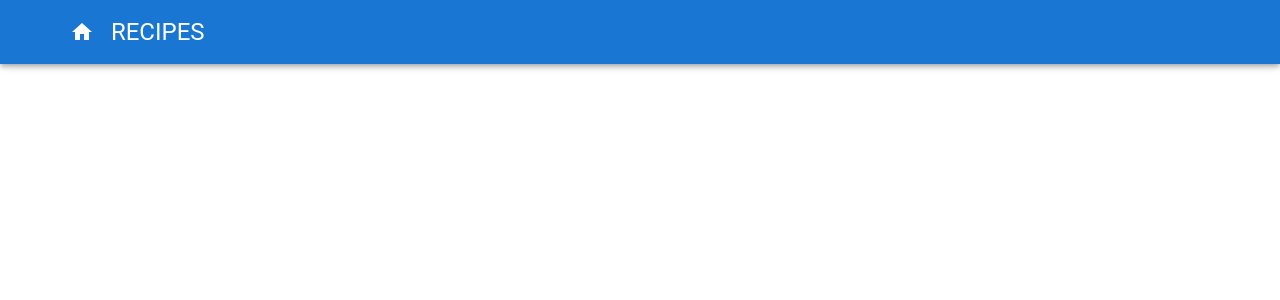
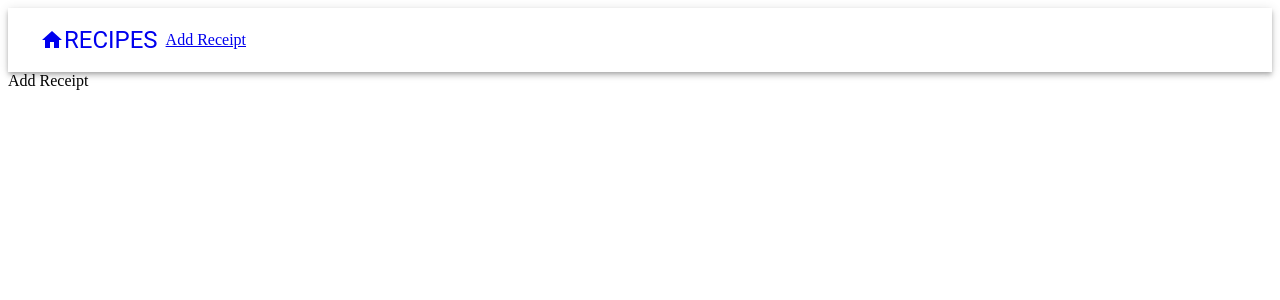
Before and after one commit to viman39/share-recipe, a React (Create React App) app: page /receipt/create in a window 1280 px wide. Shown: the top 300 px of the page. Built offline with nearby package versions, Linux system fonts and the light colour scheme.

Commit message:
add router

```diff
--- a/package.json
+++ b/package.json
@@ -14,9 +14,13 @@
     "@types/node": "^16.18.24",
     "@types/react": "^18.0.38",
     "@types/react-dom": "^18.0.11",
+    "localforage": "^1.10.0",
+    "match-sorter": "^6.3.1",
     "react": "^18.2.0",
     "react-dom": "^18.2.0",
+    "react-router-dom": "^6.10.0",
     "react-scripts": "5.0.1",
+    "sort-by": "^1.2.0",
     "typescript": "^4.9.5",
     "web-vitals": "^2.1.4"
   },
--- a/src/App.tsx
+++ b/src/App.tsx
@@ -1,12 +1,16 @@
-import React from "react";
+import { Routes, Route } from "react-router-dom";
 import Header from "./components/Header/Header";
-import Body from "./components/Body/Body";
+import Homepage from "./pages/Homepage/Homepage";
+import AddReceipt from "./pages/AddReceipt/AddReceipt";
 
 function App() {
   return (
     <>
       <Header />
-      <Body />
+      <Routes>
+        <Route path="/" element={<Homepage />} />
+        <Route path="/receipt/create" element={<AddReceipt />} />
+      </Routes>
     </>
   );
 }
--- a/src/components/Body/Body.tsx
+++ /dev/null
@@ -1,3 +0,0 @@
-const Body = () => <></>;
-
-export default Body;
--- a/src/components/Header/Header.tsx
+++ b/src/components/Header/Header.tsx
@@ -1,17 +1,18 @@
-import { AppBar, Typography, Button, Toolbar, Link } from "@mui/material";
+import { AppBar, Typography, Button, Toolbar } from "@mui/material";
+import { Link } from "react-router-dom";
 import HomeIcon from "../Icons/HomeIcon";
 
 const Header = () => (
-  <AppBar>
+  <AppBar color="transparent" position="sticky">
     <Toolbar>
-      <Button color="inherit" sx={{ flexGrow: 0.1 }}>
-        <HomeIcon />
-        <Typography variant="h5" sx={{ flexGrow: 0.3 }}>
-          RECIPES
-        </Typography>
-      </Button>
+      <Link to="/">
+        <Button color="inherit">
+          <HomeIcon />
+          <Typography variant="h5">RECIPES</Typography>
+        </Button>
+      </Link>
+      <Link to="receipt/create">Add Receipt</Link>
     </Toolbar>
-    <Link underline="hover"></Link>
   </AppBar>
 );
 
--- a/src/index.tsx
+++ b/src/index.tsx
@@ -1,12 +1,15 @@
 import React from "react";
 import ReactDOM from "react-dom/client";
 import App from "./App";
+import { BrowserRouter } from "react-router-dom";
 
 const root = ReactDOM.createRoot(
   document.getElementById("root") as HTMLElement
 );
 root.render(
-  <React.StrictMode>
-    <App />
-  </React.StrictMode>
+  <BrowserRouter>
+    <React.StrictMode>
+      <App />
+    </React.StrictMode>
+  </BrowserRouter>
 );
--- /dev/null
+++ b/src/pages/AddReceipt/AddReceipt.tsx
@@ -0,0 +1,5 @@
+const AddReceipt = () => {
+  return <>Add Receipt</>;
+};
+
+export default AddReceipt;
--- /dev/null
+++ b/src/pages/Homepage/Homepage.tsx
@@ -0,0 +1,3 @@
+const Homepage = () => <div>Homepage</div>;
+
+export default Homepage;
```
Also changed, not shown: 1 other file (tests, documents, lock files or other folders).
